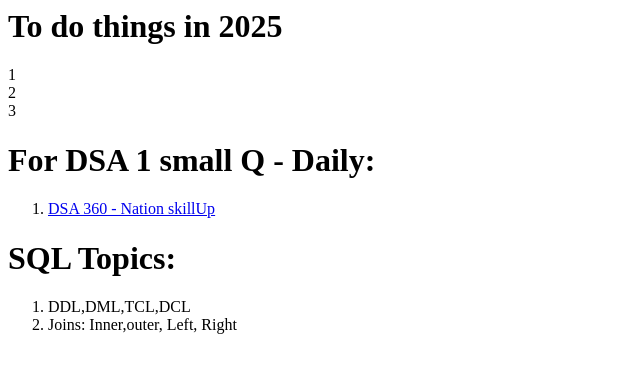
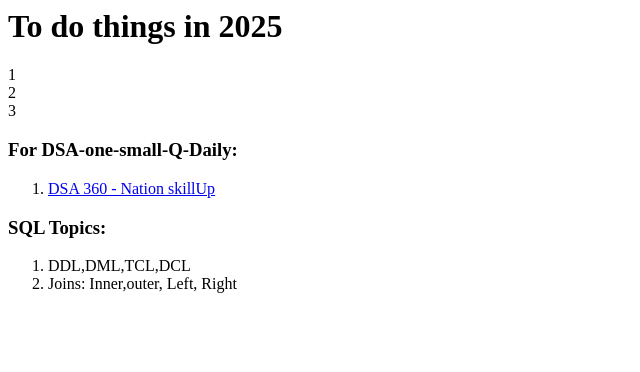
Before and after one commit to ShaziyaKhazi/129-Days-Left-in-2025-challenge-works, a plain HTML site: page index.html in a window 1280 px wide. Shown: the whole page, without its empty margins (0-640 px from the left). Drawn offline with Linux system fonts and the light colour scheme.

Commit message:
Update index.html

```diff
--- a/index.html
+++ b/index.html
@@ -5,13 +5,13 @@
   <body>
     <h1>To do things in 2025</h1>
     1 <br>2 <br> 3<br>
-    <h1>For DSA 1 small Q - Daily:</h1>
+    <h3>For DSA-one-small-Q-Daily:</h3>
     <ol>
       <li><a href="https://www.geeksforgeeks.org/batch/skill-up-dsa?tab=Chapters">DSA 360 - Nation skillUp </a></li>
     </ol>
 
 
-    <h1>SQL Topics:</h1>
+    <h3>SQL Topics:</h3>
     <ol>
       <li>DDL,DML,TCL,DCL</li>
       <li>Joins: Inner,outer, Left, Right</li>
```
